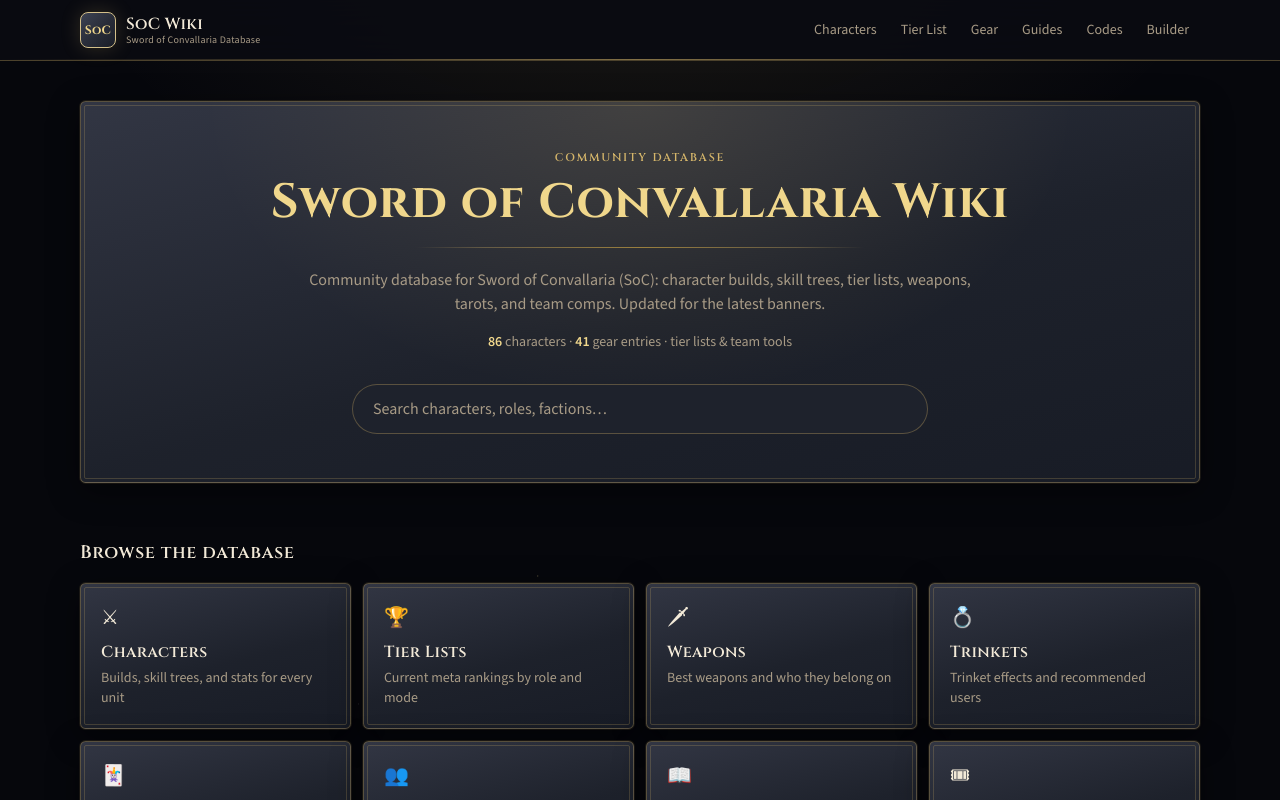
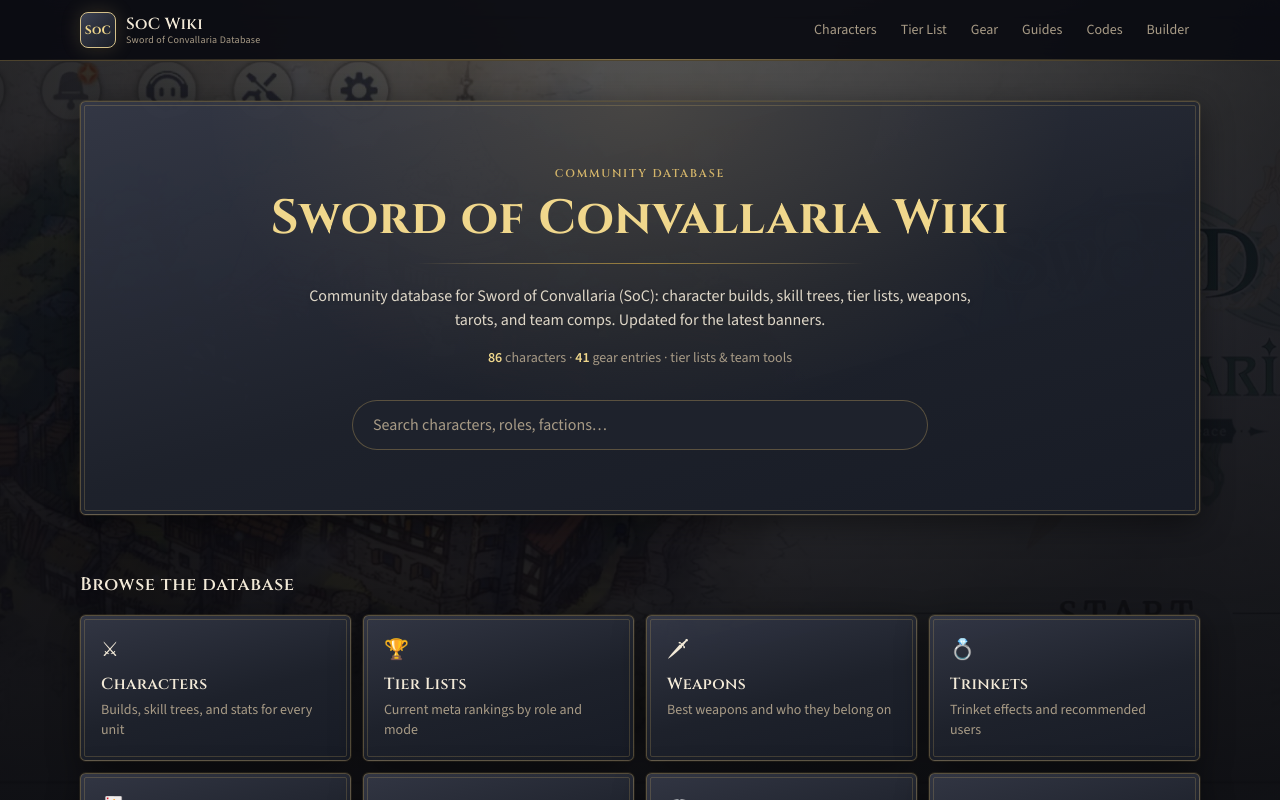
Before and after one commit to Starmadebydata/socwiki, a Next.js app: page / in a window 1280 px wide. Shown: the top 800 px of the page. Built offline with nearby package versions, Linux system fonts and the light colour scheme.

Commit message:
feat: use client title-screen capture as homepage background
Wire a fixed full-page background from the Pixel 7 title screen
(castle + logo) with dark overlays for readable hero content.

```diff
--- a/src/app/page.tsx
+++ b/src/app/page.tsx
@@ -26,16 +26,38 @@ export default function HomePage() {
   const gearCount = getAllGear().length;
 
   return (
+    <div className="relative">
+      {/* Full-page game title-screen background (from client capture) */}
+      <div className="pointer-events-none fixed inset-0 -z-10">
+        {/* eslint-disable-next-line @next/next/no-img-element */}
+        <img
+          src="/home-bg.webp"
+          alt=""
+          className="h-full w-full object-cover object-center"
+          fetchPriority="high"
+        />
+        <div
+          className="absolute inset-0"
+          style={{
+            background:
+              "linear-gradient(180deg, rgba(6,7,12,0.55) 0%, rgba(10,11,18,0.72) 40%, rgba(6,7,12,0.88) 100%), radial-gradient(ellipse at 50% 20%, rgba(10,11,18,0.15), rgba(6,7,12,0.65) 70%)",
+          }}
+          aria-hidden
+        />
+      </div>
+
       <div className="mx-auto max-w-6xl px-4 py-10">
-      <section className="soc-frame relative mb-14 overflow-hidden px-6 py-12 text-center sm:px-10">
-        <div className="pointer-events-none absolute inset-0 bg-[radial-gradient(ellipse_at_top,rgba(212,181,106,0.14),transparent_55%)]" />
+        <section className="soc-frame relative mb-14 overflow-hidden px-6 py-14 text-center sm:px-10 sm:py-16">
+          <div className="pointer-events-none absolute inset-0 bg-[radial-gradient(ellipse_at_top,rgba(212,181,106,0.16),transparent_55%)]" />
           <div className="relative">
             <p className="soc-heading-sm">Community Database</p>
             <h1 className="font-display mt-3 text-3xl font-bold tracking-wide text-[var(--accent-bright)] sm:text-5xl">
               {SITE_FULL_NAME}
             </h1>
             <div className="soc-divider mx-auto my-5 max-w-md" />
-          <p className="mx-auto max-w-2xl text-muted">{SITE_DESCRIPTION}</p>
+            <p className="mx-auto max-w-2xl text-[var(--foreground)]/90 drop-shadow-sm">
+              {SITE_DESCRIPTION}
+            </p>
             <p className="mt-4 text-sm text-muted">
               <span className="font-semibold text-[var(--accent-bright)]">
                 {all.length}
@@ -123,5 +145,6 @@ export default function HomePage() {
           </ul>
         </section>
       </div>
+    </div>
   );
 }
```
Also changed, not shown: public/home-bg.webp (added). Lines whose indentation alone changed are shown as unchanged.
